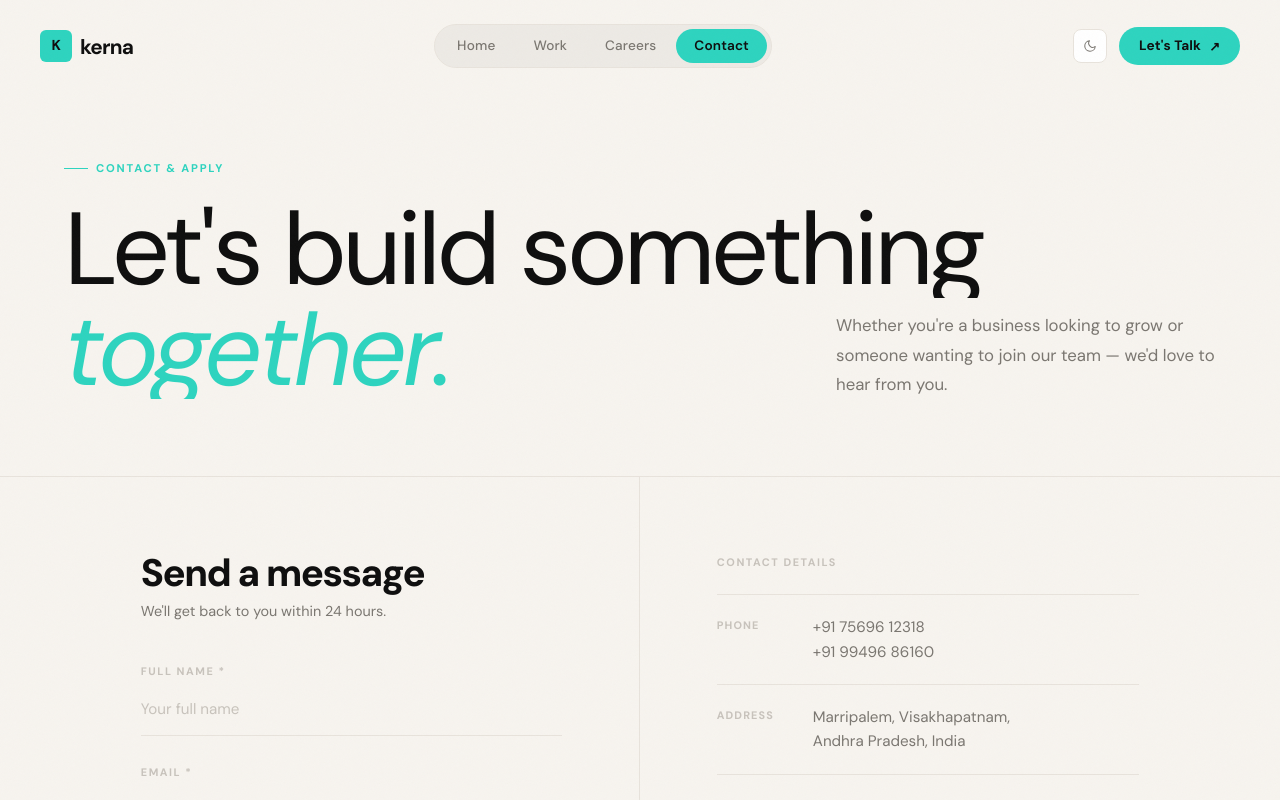
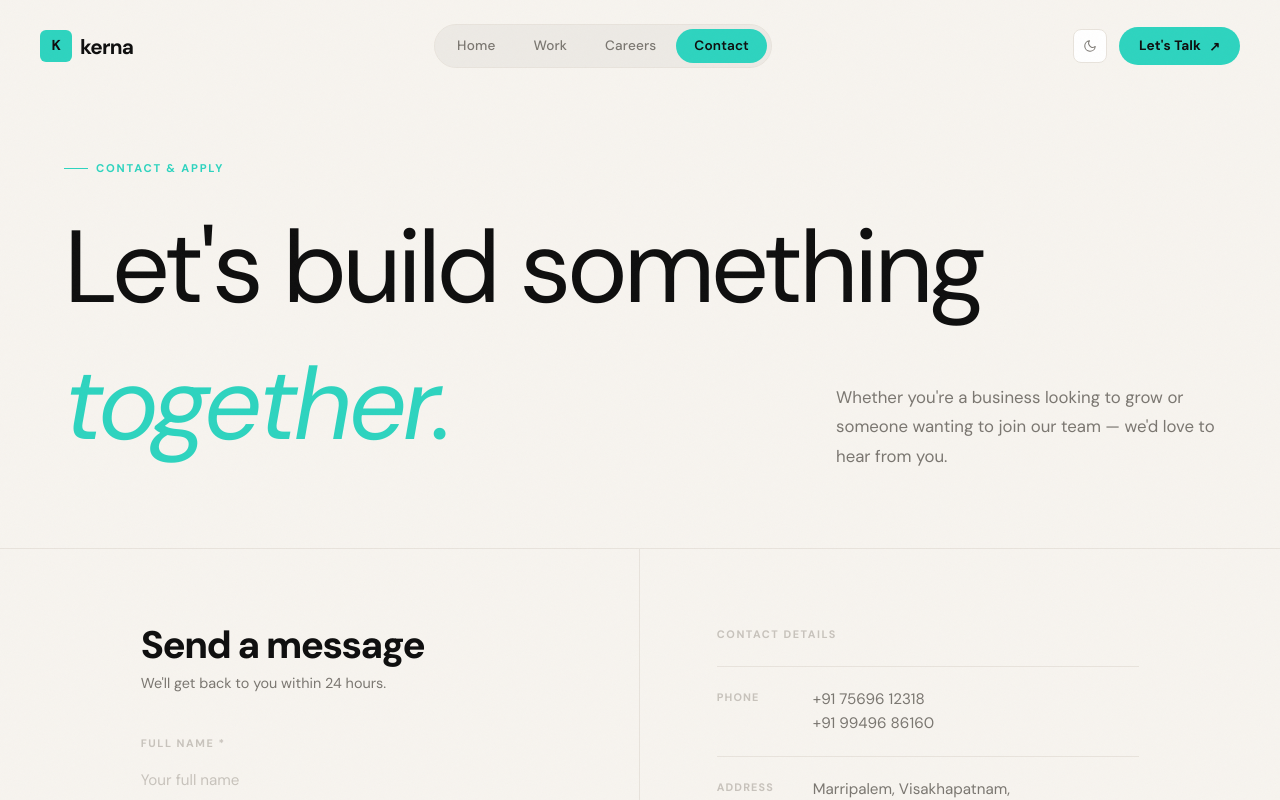
Before and after one commit to areesh18/kerna, a React (Vite) app: page /contact in a window 1280 px wide. Shown: the top 800 px of the page. Built offline with nearby package versions, Linux system fonts and the light colour scheme.

Commit message:
fixed line height

```diff
--- a/src/pages/Contact.jsx
+++ b/src/pages/Contact.jsx
@@ -96,7 +96,7 @@ const Contact = () => {
         <div style={{ overflow: 'hidden', marginBottom: '4px' }}>
           <h1 className="contact-h1-1" style={{
             fontFamily: 'var(--font-display)', fontSize: 'clamp(3rem, 8vw, 7rem)',
-            fontWeight: 400, letterSpacing: '-0.04em', lineHeight: 0.95,
+            fontWeight: 400, letterSpacing: '-0.04em', lineHeight: 1.3,
             color: 'var(--text-primary)', opacity: 0,
           }}>Let's build something</h1>
         </div>
@@ -104,7 +104,7 @@ const Contact = () => {
           <div style={{ overflow: 'hidden' }}>
             <h1 className="contact-h1-2 italic" style={{
               fontFamily: 'var(--font-display)', fontSize: 'clamp(3rem, 8vw, 7rem)',
-              fontWeight: 500, letterSpacing: '-0.04em', lineHeight: 0.95,
+              fontWeight: 500, letterSpacing: '-0.04em', lineHeight: 1.3,
               color: 'var(--teal)', opacity: 0,
             }}>together.</h1>
           </div>
```
